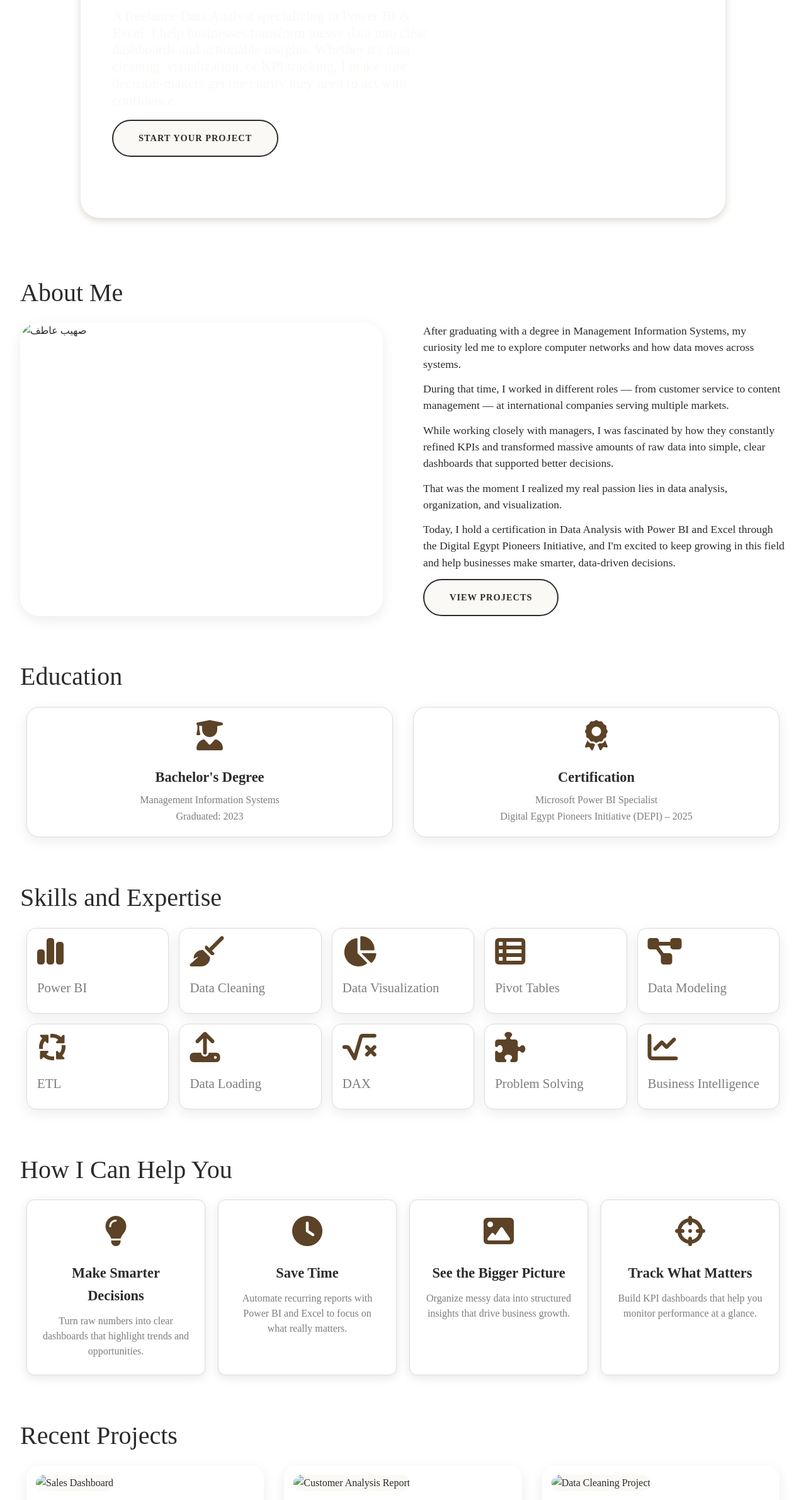
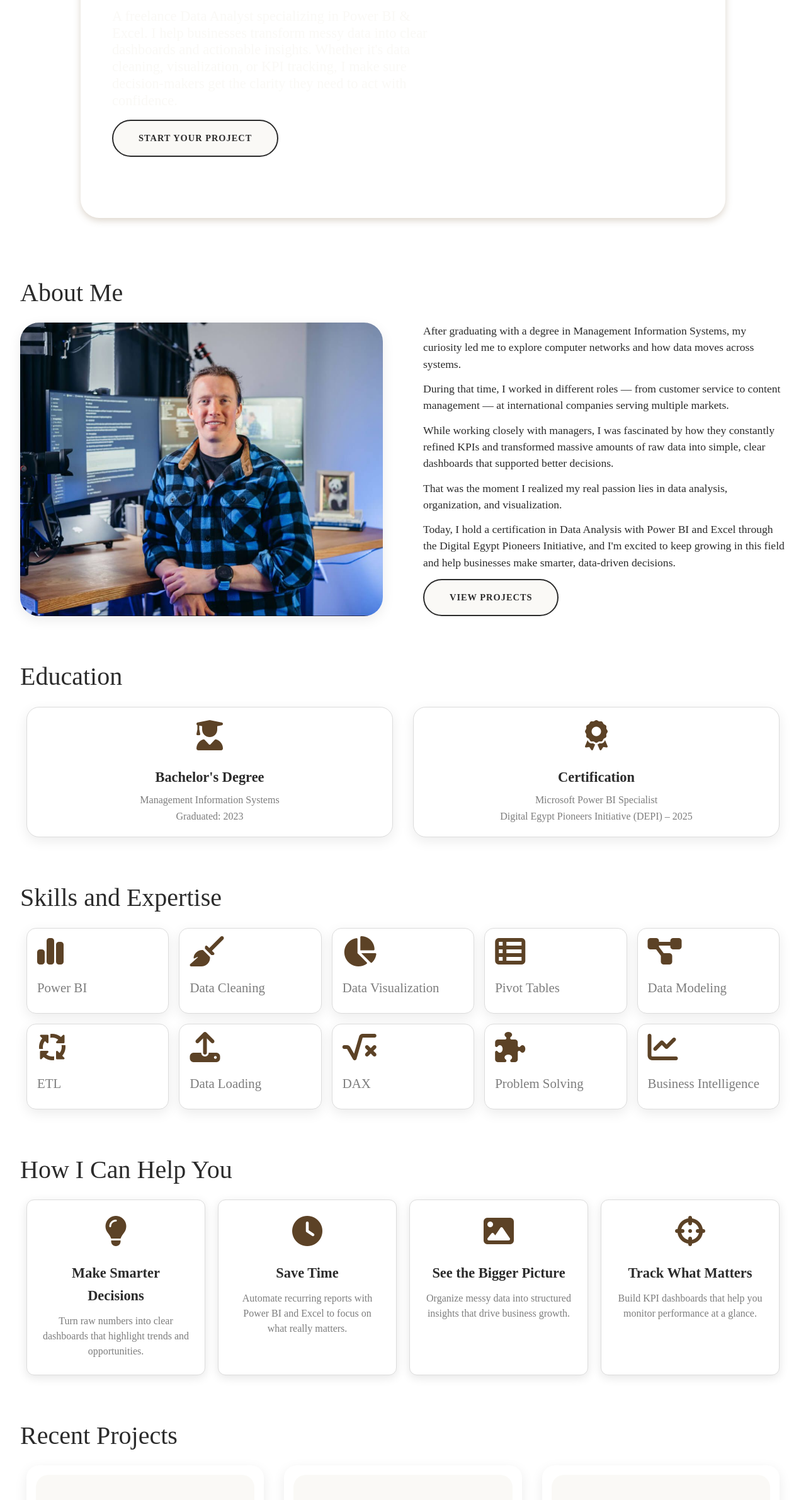
Before and after one commit to Sohaib-Atef/Portfolio, a plain HTML site: page index.html in a window 1280 px wide. Shown: the part 354-2735 px from the top of the page at 63% size. Drawn offline with Linux system fonts and the light colour scheme; a small style sheet from the web is missing; files whose address does not match are found by name.

Commit message:
Update index.html

```diff
--- a/index.html
+++ b/index.html
@@ -4,7 +4,7 @@
     <meta charset="UTF-8">
     <meta name="viewport" content="width=device-width, initial-scale=1.0">
     <title>Sohaib Atef | Data Analyst</title>
-    <link rel="icon" type="image/jpg" href="images/DSC_1757.JPG">
+    <link rel="icon" type="image/jpg" href="DSC_1757.JPG">
     <link rel="stylesheet" href="https://cdnjs.cloudflare.com/ajax/libs/font-awesome/6.4.0/css/all.min.css">
     <link rel="stylesheet" href="style.css">
 </head>
@@ -19,7 +19,7 @@
     <!-- Site Header -->
     <nav id="navbar">
         <div class="logo">
-            <img src="images/logo.png" alt="SOHAIB ATEF">
+            <img src="logo.png" alt="SOHAIB ATEF">
         </div>
         <ul class="nav-links">
             <li><a href="#home" data-translate="home">Home</a></li>
@@ -51,7 +51,7 @@
             <h2 class="section-title" data-translate="about_title">The Analyst Behind Numbers</h2>
             <div class="about-section">
                 <div class="about-image">
-                    <img src="images/5e0b643-74ba-064-56f0-be235f086077_about.jpeg" alt="صهيب عاطف">
+                    <img src="5e0b643-74ba-064-56f0-be235f086077_about.jpeg" alt="صهيب عاطف">
                 </div>
                 <div class="about-content">
                     <p data-translate="about_desc1">After graduating with a degree in Management Information Systems, my curiosity led me to explore computer networks and how data moves across systems.</p>
@@ -201,7 +201,7 @@
                 <div class="projects-scroll">
                     <div class="project-card">
                         <div class="project-image" data-index="0">
-                            <img src="images/business-research.png" alt="Sales Dashboard">
+                            <img src="business-research.png" alt="Sales Dashboard">
                         </div>
                         <div class="project-content">
                             <h3 class="project-title" data-translate="project1_title">Sales Dashboard</h3>
@@ -216,7 +216,7 @@
 
                     <div class="project-card">
                         <div class="project-image" data-index="1">
-                            <img src="images/medical-report.png" alt="Customer Analysis Report">
+                            <img src="medical-report.png" alt="Customer Analysis Report">
                         </div>
                         <div class="project-content">
                             <h3 class="project-title" data-translate="project2_title">Customer Analytics</h3>
@@ -231,7 +231,7 @@
 
                     <div class="project-card">
                         <div class="project-image" data-index="2">
-                            <img src="images/medical-check-up.png" alt="Data Cleaning Project">
+                            <img src="medical-check-up.png" alt="Data Cleaning Project">
                         </div>
                         <div class="project-content">
                             <h3 class="project-title" data-translate="project3_title">Data Cleaning Project</h3>
```
